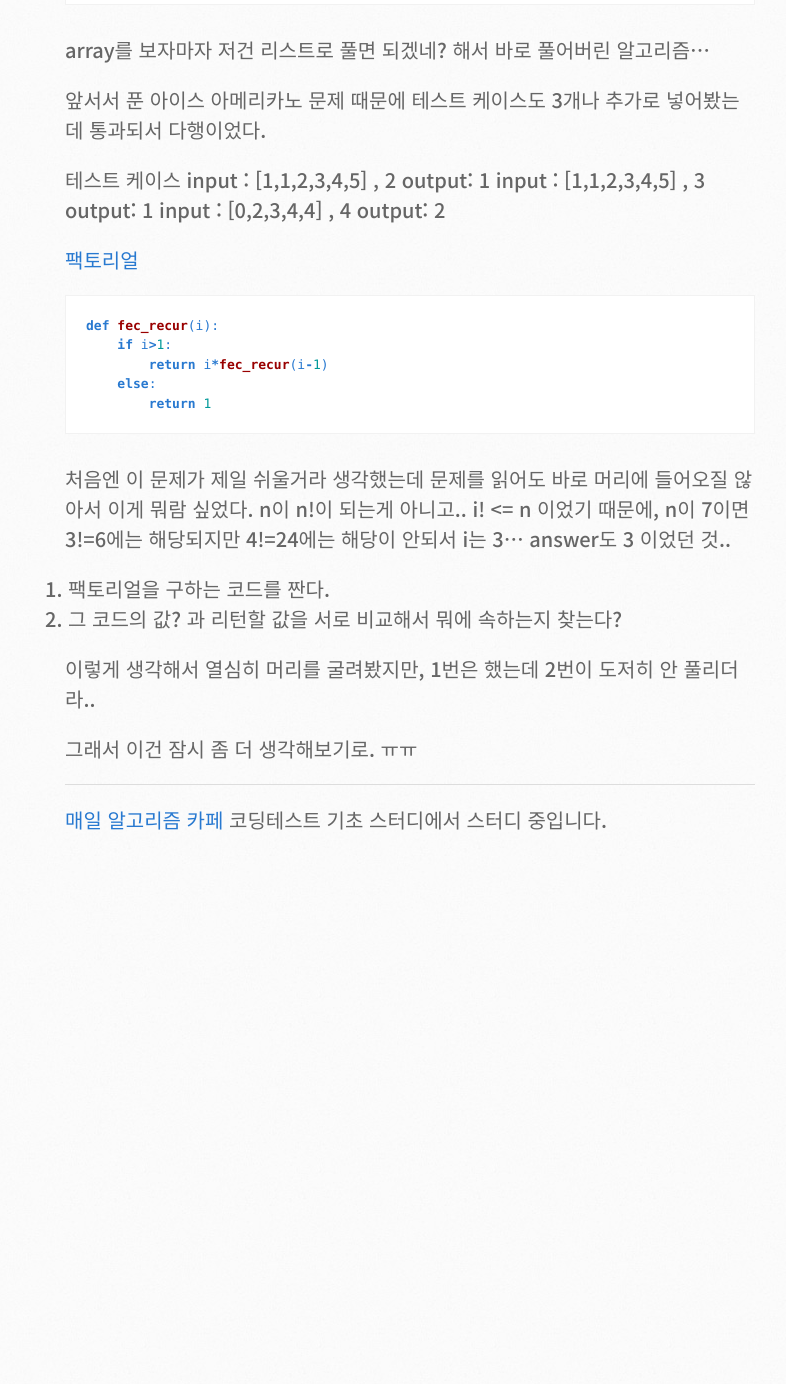
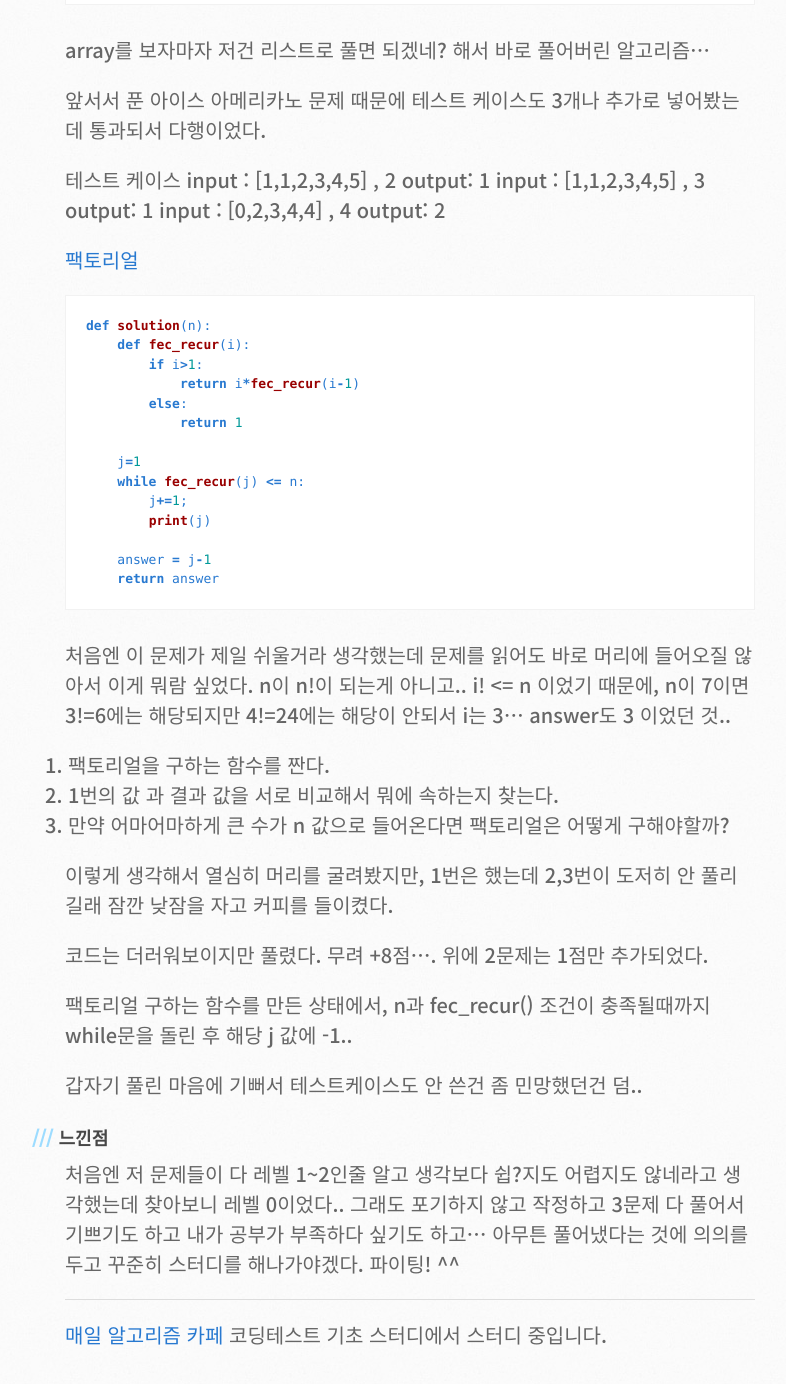
Before and after one commit to arumlee/arumlee.github.io, a Jekyll site: the page built from _posts/2023-12-02-알고리즘-스터디-1회차-피드백-및-알고리즘풀이.md, in a window 1280 px wide and 1400 px high, scrolled down 1754 px. Shown: the top 1384 px of the window, without its empty margins (105-891 px from the left). Built offline with Jekyll 4.4.1, drawn with Linux system fonts in a browser that asks for light colours; before the commit the page ends 2639 px from its top, so only the background shows below that; some of the changed text lies outside the part shown.

Commit message:
Update 2023-12-02-알고리즘-스터디-1회차-피드백-및-알고리즘풀이.md

````diff
--- a/_posts/2023-12-02-알고리즘-스터디-1회차-피드백-및-알고리즘풀이.md
+++ b/_posts/2023-12-02-알고리즘-스터디-1회차-피드백-및-알고리즘풀이.md
@@ -17,7 +17,7 @@ categories: blog
 
 ==> **그리고 위에 언급한 빅-오 표기법은 큰 상수 C를 곱해서 O(Cn^2)라고 표시하게 된다.**
 
-지난 글에서 이렇게 정리한 부분에 관한 피드백 내용이다. N이 무한이 될 정도로 커지면 앞의 C 상수도 의미가 없어지기 때문에 O(n^2)가 된다..
+지난 글에서 정리한 부분(볼드)에 관한 피드백 내용이다. N이 무한이 될 정도로 커지면 앞의 C 상수도 의미가 없어지기 때문에 O(n^2)가 된다.. 어렵다... 수학.... ㅠㅠ
 
 
 ## 알고리즘 풀이
@@ -70,21 +70,39 @@ input : [0,2,3,4,4] , 4 output: 2
 [팩토리얼](https://school.programmers.co.kr/learn/courses/30/lessons/120848)
 
 ```python
-def fec_recur(i):
-    if i>1:
-        return i*fec_recur(i-1)
-    else:
-        return 1
+def solution(n):
+    def fec_recur(i):
+        if i>1:
+            return i*fec_recur(i-1)
+        else:
+            return 1
+
+    j=1
+    while fec_recur(j) <= n:
+        j+=1;
+        print(j)
+
+    answer = j-1
+    return answer
 ```
 처음엔 이 문제가 제일 쉬울거라 생각했는데 문제를 읽어도 바로 머리에 들어오질 않아서 이게 뭐람 싶었다. n이 n!이 되는게 아니고.. i! <= n 이었기 때문에,
 n이 7이면 3!=6에는 해당되지만 4!=24에는 해당이 안되서 i는 3... answer도 3 이었던 것..
 
-1. 팩토리얼을 구하는 코드를 짠다.
-2. 그 코드의 값? 과 리턴할 값을 서로 비교해서 뭐에 속하는지 찾는다?
+1. 팩토리얼을 구하는 함수를 짠다.
+2. 1번의 값 과 결과 값을 서로 비교해서 뭐에 속하는지 찾는다.
+3. 만약 어마어마하게 큰 수가 n 값으로 들어온다면 팩토리얼은 어떻게 구해야할까?
 
-이렇게 생각해서 열심히 머리를 굴려봤지만, 1번은 했는데 2번이 도저히 안 풀리더라..
+이렇게 생각해서 열심히 머리를 굴려봤지만, 1번은 했는데 2,3번이 도저히 안 풀리길래 잠깐 낮잠을 자고 커피를 들이켰다.
 
-그래서 이건 잠시 좀 더 생각해보기로. ㅠㅠ
+코드는 더러워보이지만 풀렸다. 무려 +8점.... 위에 2문제는 1점만 추가되었다.
+
+팩토리얼 구하는 함수를 만든 상태에서, n과 fec_recur() 조건이 충족될때까지 while문을 돌린 후 해당 j 값에 -1..
+
+갑자기 풀린 마음에 기뻐서 테스트케이스도 안 쓴건 좀 민망했던건 덤..
+
+### 느낀점
+처음엔 저 문제들이 다 레벨 1~2인줄 알고 생각보다 쉽?지도 어렵지도 않네라고 생각했는데 찾아보니 레벨 0이었다..
+그래도 포기하지 않고 작정하고 3문제 다 풀어서 기쁘기도 하고 내가 공부가 부족하다 싶기도 하고... 아무튼 풀어냈다는 것에 의의를 두고 꾸준히 스터디를 해나가야겠다. 파이팅! ^^
 
 ---
 
````
